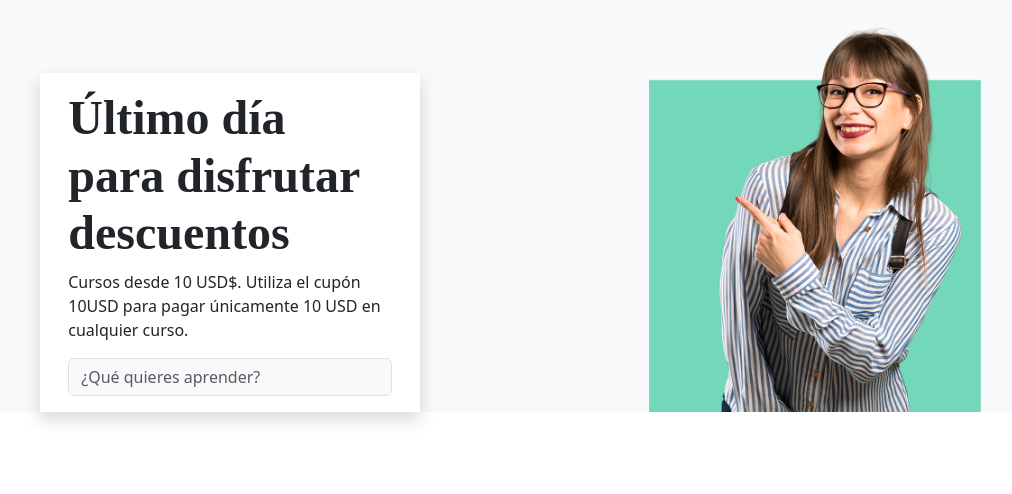
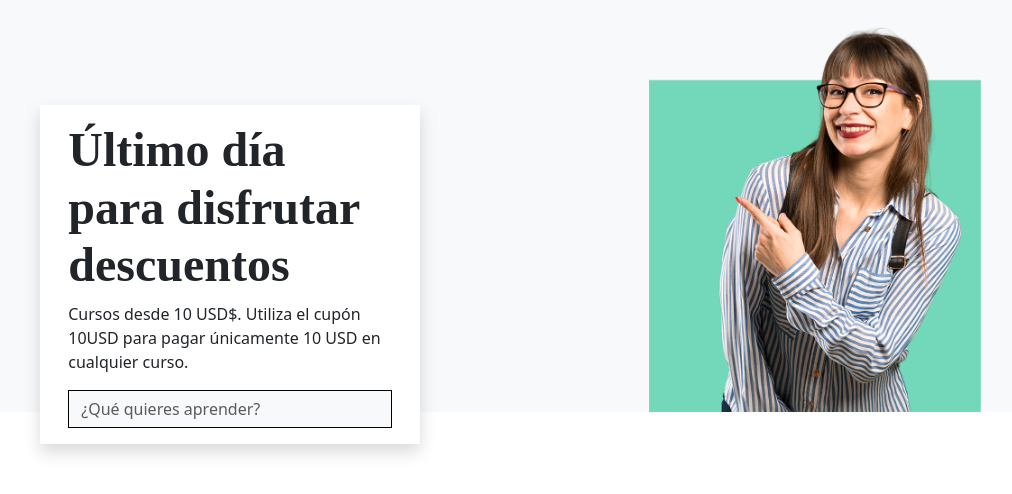
Before and after one commit to Naibaf93/Udemyclon, a website: page index.html in a window 1280 px wide. Shown: the whole page, without its empty margins (101-1113 px from the left). Drawn offline with nearby package versions, Linux system fonts and the light colour scheme; a web font is replaced by a local one.

Commit message:
finalizando los descuentos

```diff
--- a/index.html
+++ b/index.html
@@ -15,7 +15,7 @@
 
     <section class="descuentos container-xl">
         <div class="row justify-content-around align-items-lg-end bg-light">
-            <div class="col-lg-4 shadow bg-white">
+            <div class="col-lg-4 shadow bg-white texto-descuentos">
                 <div class="p-3">
                     <h2>Último día para disfrutar descuentos</h2>
                     <p class="descripcion">Cursos desde 10 USD$. Utiliza el cupón 10USD para pagar únicamente 10 USD en cualquier curso.</p>
--- a/src/scss/_custom.scss
+++ b/src/scss/_custom.scss
@@ -23,7 +23,9 @@ $success: $morado;
 $light: $gris;
 $dark: $negro;
 
+// formularios
 
+$input-border-color: $dark;
 
 // Importar Bootstrap
 @import '../../node_modules/bootstrap/scss/bootstrap.scss';
--- a/src/scss/ui/_descuentos.scss
+++ b/src/scss/ui/_descuentos.scss
@@ -1 +1,12 @@
 @use '../custom' as *;
+
+.descuentos {
+   .texto-descuentos {
+    @include media-breakpoint-up(lg) {
+        margin-bottom: -2rem;
+    }
+   }
+   .buscar {
+    border-radius: 0;
+   }
+}
```
Also changed, not shown: build/css/app.css.
